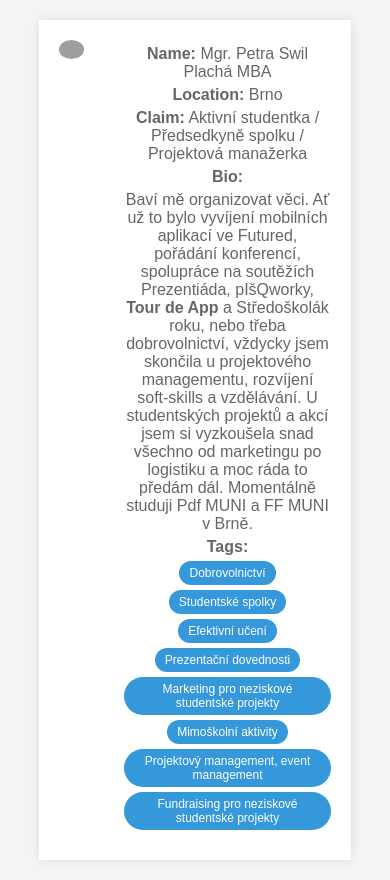
After one commit to LukasNav/TdA24-Debrouk, a Flask app: page /lecturer in a window 390 px wide. The commit adds this page. Run offline with Flask 3, Linux system fonts and the light colour scheme; grey boxes are pictures that could not be loaded.

Commit message:
lecturer template

```diff
--- a/app/app.py
+++ b/app/app.py
@@ -1,4 +1,5 @@
 import os
+import json
 
 from flask import Flask, render_template, url_for, jsonify
 from . import db
@@ -9,6 +10,17 @@ app = Flask(__name__)
 app.config.from_mapping(
     DATABASE=os.path.join(app.instance_path, 'tourdeflask.sqlite'),
 )
+
+
+
+
+def getData():
+    file=open("./app/data.json","r")
+    data=file.read()
+    data=json.loads(data)
+    return data
+
+
 
 # ensure the instance folder exists
 try:
@@ -23,6 +35,11 @@ db.init_app(app)
 def index():  # put application's code here
     return render_template('index.html')
 
+@app.route('/lecturer')
+def card():  # put application's code here
+    return render_template('card.html',data=getData())
+    # return os.getcwd()
+
 @app.route('/api', methods=['GET'])
 def handle_method():
     # if request.method == 'GET':
--- /dev/null
+++ b/app/data.json
@@ -0,0 +1,51 @@
+{
+  "UUID": "67fda282-2bca-41ef-9caf-039cc5c8dd69",
+  "title_before": "Mgr.",
+  "first_name": "Petra",
+  "middle_name": "Swil",
+  "last_name": "Plachá",
+  "title_after": "MBA",
+  "picture_url": "https://tourdeapp.cz/storage/images/2023_02_25/412ff296a291f021bbb6de10e8d0b94863fa89308843b/big.png.webp",
+  "location": "Brno",
+  "claim": "Aktivní studentka / Předsedkyně spolku / Projektová manažerka",
+  "bio": "<p>Baví mě organizovat věci. Ať už to bylo vyvíjení mobilních aplikací ve Futured, pořádání konferencí, spolupráce na soutěžích Prezentiáda, pIšQworky, <b>Tour de App</b> a Středoškolák roku, nebo třeba dobrovolnictví, vždycky jsem skončila u projektového managementu, rozvíjení soft-skills a vzdělávání. U studentských projektů a akcí jsem si vyzkoušela snad všechno od marketingu po logistiku a moc ráda to předám dál. Momentálně studuji Pdf MUNI a FF MUNI v Brně.</p>",
+  "tags": [
+    {
+      "uuid": "6d348a49-d16f-4524-86ac-132dd829b429",
+      "name": "Dobrovolnictví"
+    },
+    {
+      "uuid": "8e0568c3-e235-42aa-9eaa-713a2545ff5b",
+      "name": "Studentské spolky"
+    },
+    {
+      "uuid": "996c16c8-4715-4de6-9dd0-ea010b3f64c7",
+      "name": "Efektivní učení"
+    },
+    {
+      "uuid": "c20b98dd-f37e-4fa7-aac1-73300abf086e",
+      "name": "Prezentační dovednosti"
+    },
+    {
+      "uuid": "824cfe88-8a70-4ffb-bcb8-d45670226207",
+      "name": "Marketing pro neziskové studentské projekty"
+    },
+    {
+      "uuid": "fa23bea1-489f-4cb2-b64c-7b3cd7079951",
+      "name": "Mimoškolní aktivity"
+    },
+    {
+      "uuid": "8325cacc-1a1f-4233-845e-f24acfd0287b",
+      "name": "Projektový management, event management"
+    },
+    {
+      "uuid": "ba65a665-e141-40ab-bbd2-f4b1f2b01e42",
+      "name": "Fundraising pro neziskové studentské projekty"
+    }
+  ],
+  "price_per_hour": 1200,
+  "contact": {
+    "telephone_numbers": ["+420 722 482 974"],
+    "emails": ["placha@scg.cz", "predseda@scg.cz"]
+  }
+}
--- /dev/null
+++ b/app/templates/card.html
@@ -0,0 +1,119 @@
+{% extends 'base.html' %}
+{% block head %}
+<style>
+        body {
+            font-family: 'Arial', sans-serif;
+            margin: 0;
+            padding: 0;
+            background-color: #f4f4f4;
+        }
+
+        .business-card {
+            display: flex;
+             max-width: 80%;
+            margin: 20px auto;
+            background-color: #fff;
+            box-shadow: 0 0 10px rgba(0, 0, 0, 0.1);
+        }
+
+        .left-side {
+            padding: 20px;
+            text-align: center;
+            border-right: 1px solid #ccc;
+        }
+
+        .right-side {
+            padding: 20px;
+            text-align: left;
+        }
+
+        img {
+            max-width: 100%;
+            border-radius: 50%;
+        }
+
+        h1 {
+            margin: 10px 0;
+            color: #333;
+        }
+
+        p {
+            margin: 5px 0;
+            color: #666;
+        }
+        .tag {
+            display: inline-block;
+            padding: 5px 10px;
+            margin-bottom: 5px;
+            border-radius: 20px;
+            font-size: 12px;
+            cursor: pointer;
+            background-color: #3498db;
+            color: #fff;
+            transition: background-color 0.3s, color 0.3s;
+        }
+                .tag:hover {
+            filter: brightness(1.2);
+        }
+        @media (max-width: 768px) {
+            /* Adjust the layout for smaller screens */
+            .card {
+                flex-direction: column;
+            }
+
+            .left-side, .right-side {
+                border: none;
+                text-align: center;
+            }
+        }
+
+
+
+    </style>
+
+{% endblock %}
+{% block body %}
+
+
+
+  <div class="business-card">
+        <div class="left-side">
+            <img src={{data["picture_url"]}} alt="Profile Picture">
+
+        </div>
+        <div class="right-side">
+
+            <p><strong>Name:</strong> {{data["title_before"]}} {{data["first_name"]}} {{data["middle_name"]}} {{data["last_name"]}} {{data["title_after"]}}</p>
+            <p><strong>Location:</strong> {{data["location"]}}</p>
+            <p><strong>Claim:</strong> {{data["claim"]}}</p>
+            <p><strong>Bio:</strong> {{data["bio"]|safe}}</p>
+            <p><strong>Tags:</strong> {% for tag in data["tags"] %}<div class="tag" onclick="filterByTag('senior')">
+            {{tag["name"]}}</div>{% endfor %}</p>
+            <!-- Add more information as needed -->
+        </div>
+    </div>
+{# {% for post in data %} #}
+{# {{data}} #}
+    {% for post in data %}
+
+{#         <a href="#">
+            <h2>{{ post['UUID'] }}</h2>
+        </a>
+        <span class="badge badge-primary">{{ post['created'] }}</span>
+        <hr> #}
+    {% endfor %}
+{#         <a href="#">
+            <h2>{{ post['title'] }}</h2>
+        </a>
+        <span class="badge badge-primary">{{ post['created'] }}</span>
+        <hr> #}
+
+    <script>
+        function filterByTag(tag) {
+            // Implement your filtering logic here
+            // For demonstration purposes, you can console.log the selected tag
+            console.log('Filter by tag:', tag);
+        }
+    </script>
+
+{% endblock %}
--- a/app/templates/index.html
+++ b/app/templates/index.html
@@ -7,7 +7,7 @@
 {% endblock %}
 {% block body %}
 
-<h1>Hello TdA Edited Twice :)</h1>
-
+{# <h1>Hello TdA Edited Twice :)</h1> #}
+<a href="lecturer">lecturer</a>
 
 {% endblock %}
```
Also changed, not shown: README.md.
